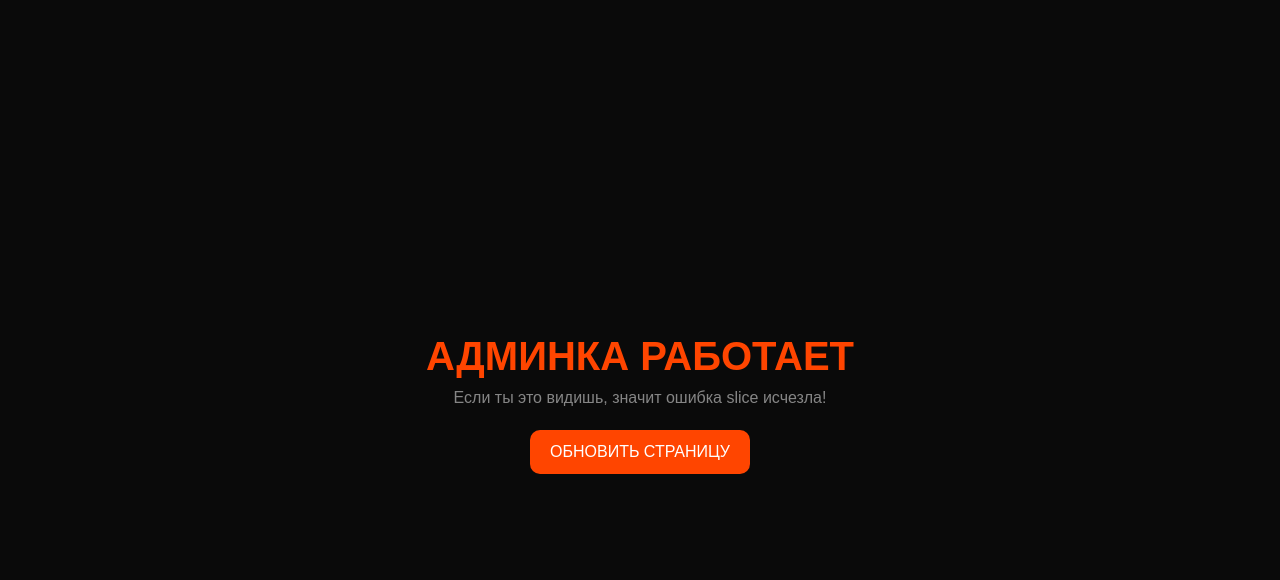
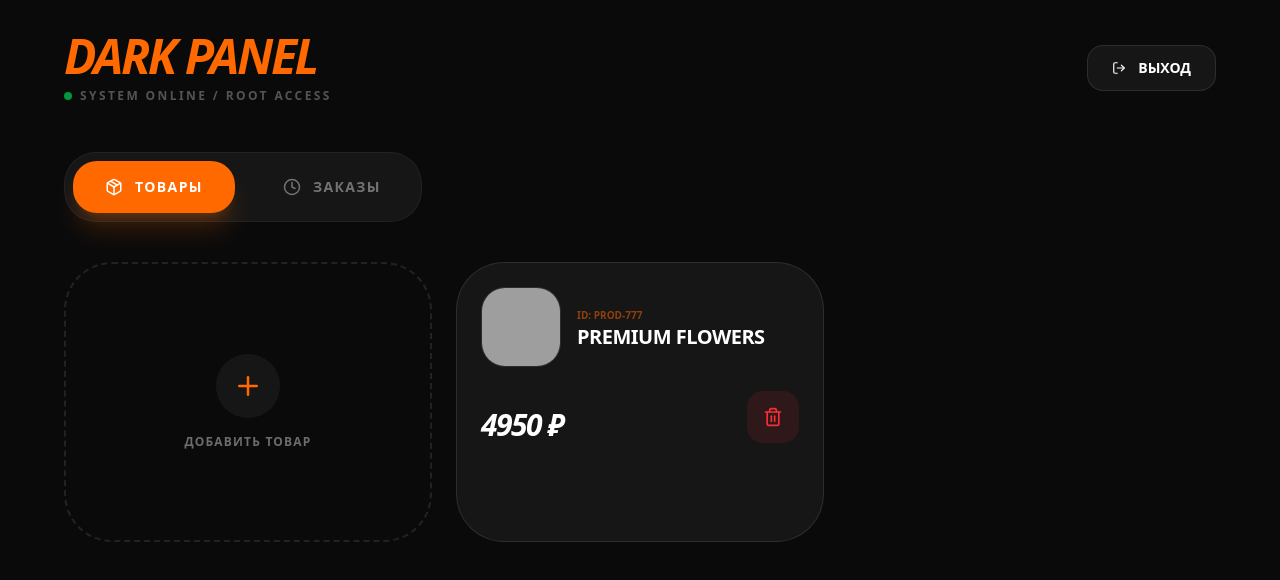
Before and after one commit to emirtyty/my-shop, a Next.js app: page /admin in a window 1280 px wide. Shown: the top 580 px of the page. Built offline with nearby package versions, Linux system fonts and the light colour scheme; grey boxes are pictures that could not be loaded.

Commit message:
Restore pro design

```diff
--- a/app/admin/page.tsx
+++ b/app/admin/page.tsx
@@ -1,12 +1,123 @@
 "use client";
-import React from 'react';
 
-export default function Admin() {
+import React, { useState, useEffect } from 'react';
+import {
+  FiPackage,
+  FiClock,
+  FiCheckCircle,
+  FiTrash2,
+  FiLogOut,
+  FiPlus
+} from 'react-icons/fi';
+
+export default function AdminPage() {
+  const [tab, setTab] = useState<'products' | 'orders'>('products');
+
+  // Тестовые данные (потом подключим БД)
+  const [products] = useState([
+    { id: "PROD-777", name: "PREMIUM FLOWERS", price: 4950, image: "https://images.unsplash.com/photo-1526047932273-341f2a7631f9?q=80&w=200&h=200&fit=crop" }
+  ]);
+
+  const [orders] = useState([
+    { id: "ORD-101", items: "Premium Flowers x1", status: "pending", date: "10.01.2026" }
+  ]);
+
   return (
-    <div style={{ background: '#0a0a0a', color: 'white', minHeight: '100vh', display: 'flex', alignItems: 'center', justifyContent: 'center', flexDirection: 'column', fontFamily: 'sans-serif' }}>
-      <h1 style={{ color: '#ff4500', fontSize: '40px', fontWeight: '900' }}>АДМИНКА РАБОТАЕТ</h1>
-      <p style={{ opacity: 0.5 }}>Если ты это видишь, значит ошибка slice исчезла!</p>
-      <button onClick={() => window.location.reload()} style={{ marginTop: '20px', padding: '10px 20px', background: '#ff4500', color: 'white', border: 'none', borderRadius: '10px', cursor: 'pointer' }}>ОБНОВИТЬ СТРАНИЦУ</button>
+    <div className="min-h-screen bg-[#0a0a0a] text-white p-4 md:p-8 font-sans selection:bg-orange-500/30">
+      <div className="max-w-6xl mx-auto">
+
+        {/* Header */}
+        <div className="flex flex-col md:flex-row justify-between items-start md:items-center mb-12 gap-6">
+          <div>
+            <h1 className="text-5xl font-black italic tracking-tighter text-orange-500 uppercase leading-none">
+              Dark Panel
+            </h1>
+            <p className="text-white/30 font-bold uppercase tracking-[0.2em] text-xs mt-2 flex items-center gap-2">
+              <span className="w-2 h-2 bg-green-500 rounded-full animate-pulse" />
+              System Online / Root Access
+            </p>
+          </div>
+          <button className="flex items-center gap-3 bg-white/5 hover:bg-red-500/10 hover:text-red-500 px-6 py-3 rounded-2xl border border-white/10 transition-all font-bold text-sm uppercase group">
+            <FiLogOut className="group-hover:-translate-x-1 transition-transform" />
+            Выход
+          </button>
+        </div>
+
+        {/* Tabs */}
+        <div className="flex gap-4 mb-10 bg-white/5 p-2 rounded-[2rem] border border-white/5 w-fit">
+          <button
+            onClick={() => setTab('products')}
+            className={`flex items-center gap-3 px-8 py-4 rounded-[1.5rem] font-black transition-all text-sm uppercase tracking-widest ${tab === 'products' ? 'bg-orange-500 text-white shadow-xl shadow-orange-500/20' : 'text-white/40 hover:bg-white/5'}`}
+          >
+            <FiPackage size={18} />
+            Товары
+          </button>
+          <button
+            onClick={() => setTab('orders')}
+            className={`flex items-center gap-3 px-8 py-4 rounded-[1.5rem] font-black transition-all text-sm uppercase tracking-widest ${tab === 'orders' ? 'bg-orange-500 text-white shadow-xl shadow-orange-500/20' : 'text-white/40 hover:bg-white/5'}`}
+          >
+            <FiClock size={18} />
+            Заказы
+          </button>
+        </div>
+
+        {/* Content */}
+        {tab === 'products' ? (
+          <div className="grid grid-cols-1 md:grid-cols-2 lg:grid-cols-3 gap-6">
+            {/* Add New Card */}
+            <button className="h-[280px] border-2 border-dashed border-white/10 rounded-[3rem] flex flex-col items-center justify-center gap-4 hover:border-orange-500/50 hover:bg-orange-500/5 transition-all group">
+              <div className="w-16 h-16 bg-white/5 rounded-full flex items-center justify-center group-hover:scale-110 transition-transform">
+                <FiPlus size={30} className="text-orange-500" />
+              </div>
+              <span className="font-black uppercase tracking-widest text-xs text-white/40">Добавить товар</span>
+            </button>
+
+            {products.map(p => (
+              <div key={p.id} className="bg-white/5 border border-white/10 rounded-[3rem] p-6 hover:bg-white/[0.07] transition-all group relative overflow-hidden">
+                <div className="flex items-center gap-4 mb-6">
+                  <img src={p.image} className="w-20 h-20 rounded-3xl object-cover border border-white/10" alt={p.name} />
+                  <div>
+                    <div className="text-[10px] font-black text-orange-500/50 uppercase mb-1">ID: {p.id}</div>
+                    <div className="text-xl font-black uppercase tracking-tight leading-none">{p.name}</div>
+                  </div>
+                </div>
+                <div className="flex justify-between items-end">
+                  <div className="text-3xl font-black italic tracking-tighter">{p.price} ₽</div>
+                  <button className="p-4 bg-red-500/10 text-red-500 rounded-2xl hover:bg-red-500 hover:text-white transition-all">
+                    <FiTrash2 size={20} />
+                  </button>
+                </div>
+              </div>
+            ))}
+          </div>
+        ) : (
+          <div className="grid gap-4">
+            {orders.length > 0 ? orders.map(o => (
+              <div key={o.id} className="bg-white/5 border border-white/10 p-8 rounded-[2.5rem] flex flex-col md:flex-row justify-between items-start md:items-center gap-6">
+                <div className="flex gap-6 items-center">
+                  <div className="w-14 h-14 bg-orange-500/10 rounded-2xl flex items-center justify-center text-orange-500">
+                    <FiClock size={24} />
+                  </div>
+                  <div>
+                    <div className="text-xs font-black text-white/30 uppercase mb-1">{o.date} | {o.id}</div>
+                    <div className="text-xl font-black uppercase">{o.items}</div>
+                  </div>
+                </div>
+                <div className="flex gap-3 w-full md:w-auto">
+                  <button className="flex-1 md:flex-none bg-green-500 text-black px-8 py-4 rounded-2xl font-black text-xs uppercase hover:scale-105 transition-transform flex items-center justify-center gap-2">
+                    <FiCheckCircle />
+                    Завершить
+                  </button>
+                </div>
+              </div>
+            )) : (
+              <div className="py-20 text-center border-2 border-dashed border-white/5 rounded-[3.5rem]">
+                <p className="text-white/20 font-black uppercase tracking-[0.3em] text-sm">Список заказов пуст</p>
+              </div>
+            )}
+          </div>
+        )}
+      </div>
     </div>
   );
 }
```
